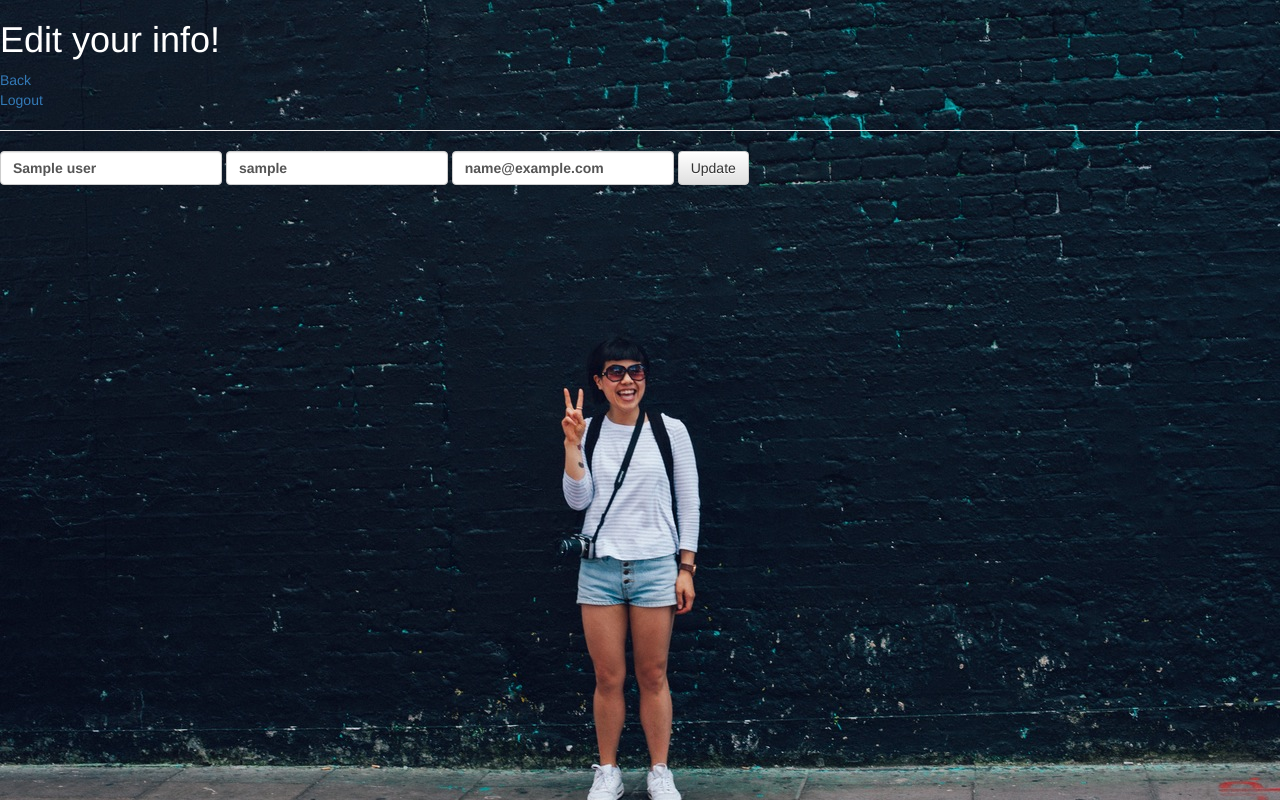
After one commit to donalcantara/talktravel, a Flask app: template templates/edit.html in a window 1280 px wide. The commit adds this page. Run offline with Flask 2, Linux system fonts and the light colour scheme; the template is opened without the code that fills it: most values are stand-ins (such as "Sample title", 1, 10 or a date in 2020); some libraries are stand-ins or nearby versions.

Commit message:
added the edit page

```diff
--- /dev/null
+++ b/static/editstyle.css
@@ -0,0 +1,11 @@
+body {
+	background-image: url("peace.jpeg");
+}
+
+h1 {
+	color: white;
+}
+
+.update {
+	color: gray;
+}
--- a/static/wallstyle.css
+++ b/static/wallstyle.css
@@ -1,4 +1,3 @@
-
 body {
 	background-image: url("trek.jpeg");
 	color: white;
--- /dev/null
+++ b/templates/edit.html
@@ -0,0 +1,31 @@
+<html>
+<head>
+  <title>Edit</title>
+
+<link rel="stylesheet" href="https://maxcdn.bootstrapcdn.com/bootstrap/3.3.6/css/bootstrap.min.css" integrity="sha384-1q8mTJOASx8j1Au+a5WDVnPi2lkFfwwEAa8hDDdjZlpLegxhjVME1fgjWPGmkzs7" crossorigin="anonymous">
+
+<link rel="stylesheet" href="https://maxcdn.bootstrapcdn.com/bootstrap/3.3.6/css/bootstrap-theme.min.css" integrity="sha384-fLW2N01lMqjakBkx3l/M9EahuwpSfeNvV63J5ezn3uZzapT0u7EYsXMjQV+0En5r" crossorigin="anonymous">
+
+<script src="https://maxcdn.bootstrapcdn.com/bootstrap/3.3.6/js/bootstrap.min.js" integrity="sha384-0mSbJDEHialfmuBBQP6A4Qrprq5OVfW37PRR3j5ELqxss1yVqOtnepnHVP9aJ7xS" crossorigin="anonymous"></script>
+
+<link rel="stylesheet" type="text/css" href="../static/editstyle.css">
+
+</head>
+
+<body>
+ <h1>Edit your info!</h1>
+       <a class='links' href="/wall">Back</a><br>
+      <a class='links' href="/logout">Logout</a>
+  {% for user in users: %}
+    <hr>
+    <div class='update' class='form-group'>
+  <form class="form-inline" role='form' action="/update/{{ user['id'] }}" method='POST'>
+    <label for="first_name"><input type="text" class="form-control" name="name" id="name" value="{{ user['name'] }}"></label>
+    <label for="last_name"><input type="text" class="form-control" name="username" id="username" value="{{ user['username'] }}"></label>
+    <label for="occupation"><input type="text" class="form-control" name="email" id="email" value="{{ user['email'] }}"></label>
+    <button type="submit" class="btn btn-default" value="Update">Update</button>
+  </form>
+  {% endfor %}
+  </div>
+</body>
+</html>
```
